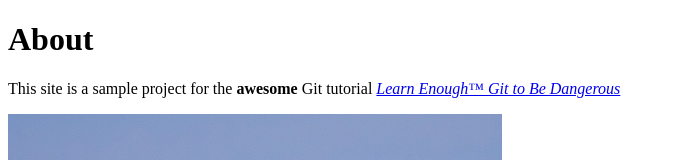
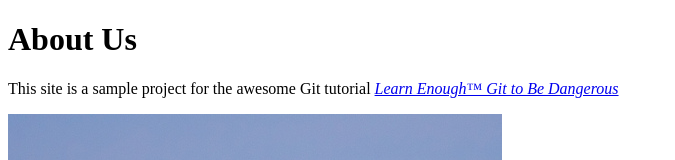
Before and after one commit to Hakxel/website, a plain HTML site: page about.html in a window 1280 px wide. Shown: the top 160 px of the page, without its empty margins (0-675 px from the left). Drawn offline with Linux system fonts and the light colour scheme.

Commit message:
Remove strong highlight

```diff
--- a/about.html
+++ b/about.html
@@ -4,8 +4,8 @@
   <title>About us</title>
 </head>
 <body>
-  <h1>About</h1>
-  <p>This site is a sample project for the <strong>awesome</strong> Git tutorial <em><a href="http://learnenough.com/git-tutorial">Learn Enough™ Git to Be Dangerous</a></em></p>
+  <h1>About Us</h1>
+  <p>This site is a sample project for the awesome Git tutorial <em><a href="http://learnenough.com/git-tutorial">Learn Enough™ Git to Be Dangerous</a></em></p>
   <a href="https://www.flickr.com/photos/28883788@N04/10097824543"><img src="images/breaching_whale.jpg"></a>
 
 </body>
```
